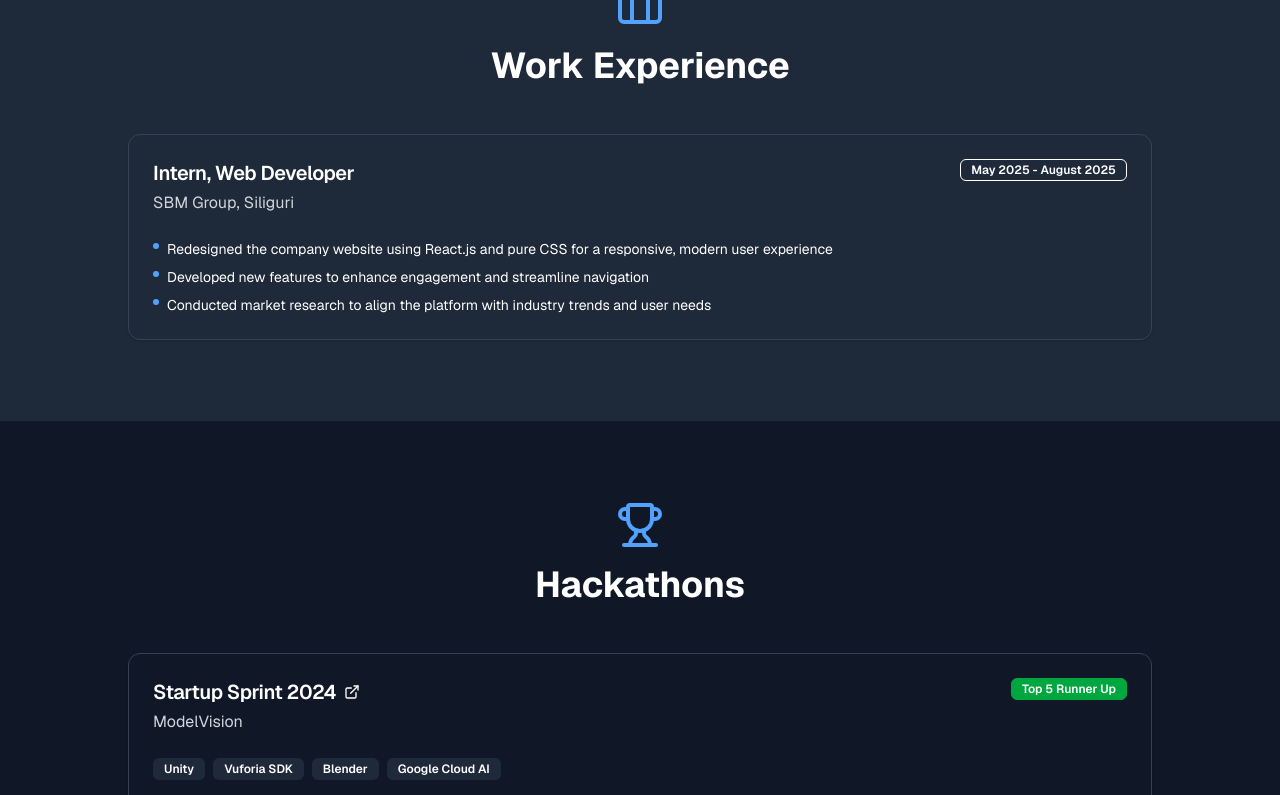
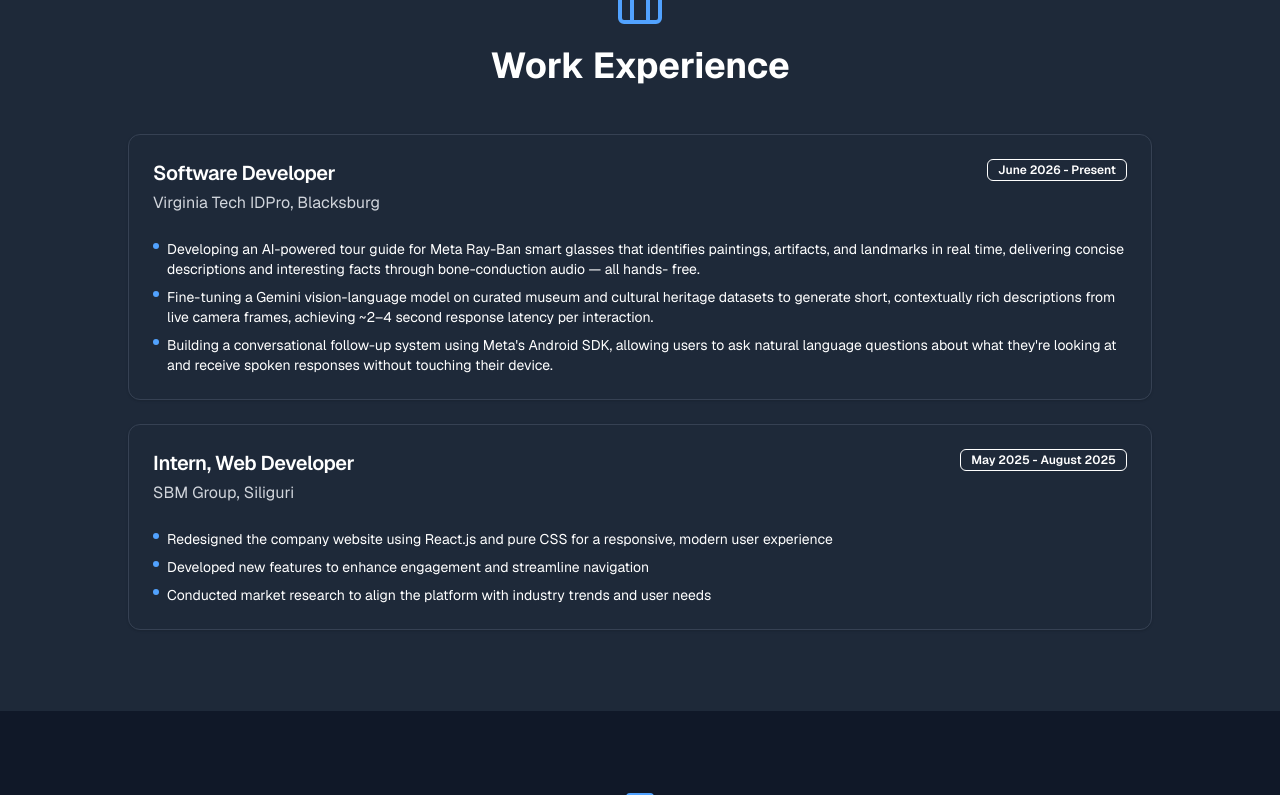
Before and after one commit to lakshya7900/lakshya7900.github.io, a Next.js app: page / in a window 1280 px wide. Shown: the part 845-1640 px from the top of the page. Built offline with nearby package versions, Linux system fonts and the light colour scheme.

Commit message:
Added new experience

```diff
--- a/src/components/sections/experience.tsx
+++ b/src/components/sections/experience.tsx
@@ -19,6 +19,20 @@ interface Experience {
 const experiences: Experience[] = [
   {
     id: "1",
+    company: "Virginia Tech IDPro",
+    position: "Software Developer",
+    duration: "June 2026 - Present",
+    location: "Blacksburg, Virginia",
+    description: "Developing an AI-powered tour guide for Meta Ray-Ban smart glasses that identifies paintings, artifacts, and landmarks in real time and delivers concise descriptions and interesting facts through bone-conduction audio in a fully hands-free experience. Fine-tuning a Moondream vision-language model on curated museum and cultural heritage datasets to generate context-aware, concise descriptions from live camera frames with low-latency inference. Building a conversational follow-up system using Meta’s Android SDK to enable natural language Q&A about visual inputs with real-time spoken responses.",
+    technologies: ["Moondream Vision-Language Model", "Meta SDK", "Python", "Kotlin", "PyTorch", "Machine Learning"],
+    achievements: [
+      "Fine-tuned a Moondream vision-language model on curated museum and cultural heritage datasets to generate concise, context-aware descriptions from real-world visual inputs",
+      "Built an AI-powered real-time tour guide system for smart glasses that identifies cultural artifacts and landmarks with contextual explanations",
+      "Developed a conversational follow-up system enabling natural language interaction and voice-based Q&A using Meta’s Android SDK with low-latency responses"
+    ]
+  },
+  {
+    id: "2",
     company: "SBM Group Siliguri",
     position: "Web Developer Intern",
     duration: "May 2025 - August 2025",
--- a/src/pages/index.tsx
+++ b/src/pages/index.tsx
@@ -25,6 +25,7 @@ import { Badge } from "~/components/ui/badge";
 
 import { FadeIn } from "~/components/fade-in";
 import { StaggerContainer, StaggerItem } from "~/components/stagger-container";
+import { title } from "process";
 
 export default function Home() {
   const skills = [
@@ -59,6 +60,16 @@ export default function Home() {
   ];
 
   const experiences = [
+    {
+      title: "Software Developer",
+      company: "Virginia Tech IDPro, Blacksburg",
+      period: "June 2026 - Present",
+      achievements: [
+        "Developing an AI-powered tour guide for Meta Ray-Ban smart glasses that identifies paintings, artifacts, and landmarks in real time, delivering concise descriptions and interesting facts through bone-conduction audio — all hands- free.",
+        "Fine-tuning a Gemini vision-language model on curated museum and cultural heritage datasets to generate short, contextually rich descriptions from live camera frames, achieving ~2–4 second response latency per interaction.",
+        "Building a conversational follow-up system using Meta's Android SDK, allowing users to ask natural language questions about what they're looking at and receive spoken responses without touching their device."
+      ]
+    },
     {
       title: "Intern, Web Developer",
       company: "SBM Group, Siliguri",
```
Also changed, not shown: 1 other file (tests, documents, lock files or other folders).
